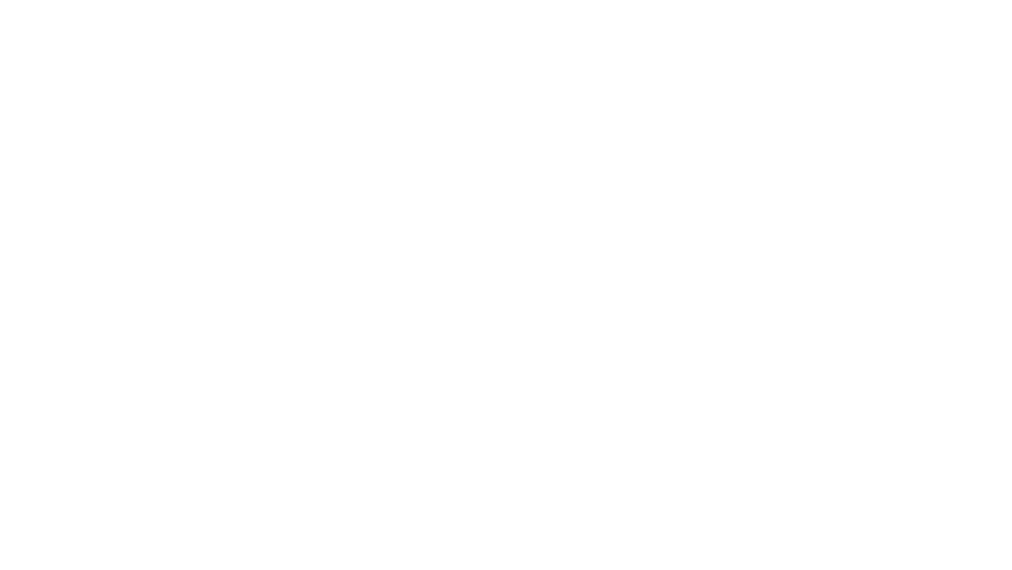
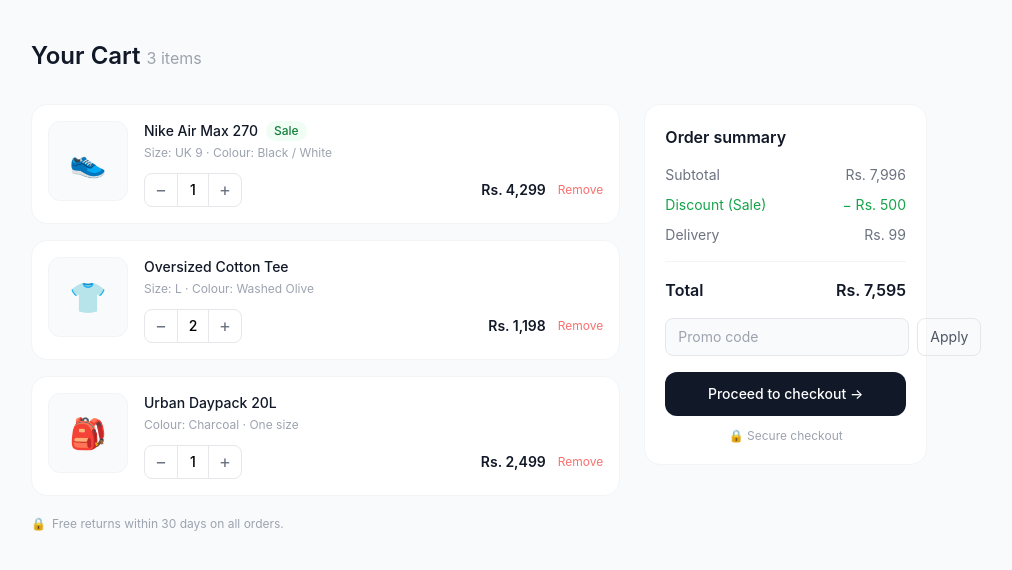
Before and after one commit to AadiAcharya/Do-kan, a React (Create React App) app in the folder frontend/: page /cart in a window 1280 px wide. Before the commit this address had no page. Shown: the top 570 px of the page, without its empty margins (161-1173 px from the left). Built offline with nearby package versions, Linux system fonts and the light colour scheme.

Commit message:
cart page

```diff
--- a/frontend/src/App.jsx
+++ b/frontend/src/App.jsx
@@ -4,6 +4,7 @@
 import LoginPage from "./pages/LoginPage";
 import DashboardPage from "./pages/DashboardPage";
 import AdminPage from "./pages/AdminPage";
+import Cart from "./constants/Cart"
 
 function App() {
   return (
@@ -13,6 +14,7 @@
         <Route path="/login" element={<LoginPage />} />
         <Route path="/dashboard" element={<DashboardPage />} />
         <Route path="/admin" element={<AdminPage />} />
+        <Route path="/cart" element={<Cart />} />
       </Routes>
     </Router>
   );
--- a/frontend/src/components/Header.jsx
+++ b/frontend/src/components/Header.jsx
@@ -1,7 +1,11 @@
 import React from "react";
+import { useNavigate} from "react-router-dom"
 import { ShoppingCart } from "lucide-react";
 
+
+
 const Header = () => {
+  const navigate = useNavigate()
   return (
     <header className="bg-white shadow">
       <div className="max-w-7xl mx-auto px-4 py-4">
@@ -11,7 +15,7 @@
             <button className="text-sm font-medium hover:text-primary-500">
               Help
             </button>
-            <button className="text-sm font-medium hover:text-primary-500">
+            <button onClick={()=> navigate("/cart")} className="text-sm font-medium hover:text-primary-500">
               Cart
             </button>
             <button className="text-sm font-medium hover:text-primary-500">
--- /dev/null
+++ b/frontend/src/constants/Cart.jsx
@@ -0,0 +1,202 @@
+import { useState } from "react";
+
+const initialItems = [
+  {
+    id: 1,
+    name: "Nike Air Max 270",
+    meta: "Size: UK 9  ·  Colour: Black / White",
+    emoji: "👟",
+    price: 4299,
+    qty: 1,
+    sale: true,
+  },
+  {
+    id: 2,
+    name: "Oversized Cotton Tee",
+    meta: "Size: L  ·  Colour: Washed Olive",
+    emoji: "👕",
+    price: 599,
+    qty: 2,
+    sale: false,
+  },
+  {
+    id: 3,
+    name: "Urban Daypack 20L",
+    meta: "Colour: Charcoal  ·  One size",
+    emoji: "🎒",
+    price: 2499,
+    qty: 1,
+    sale: false,
+  },
+];
+
+export default function Cart() {
+  const [items, setItems] = useState(initialItems);
+  const [promo, setPromo] = useState("");
+
+  const updateQty = (id, delta) => {
+    setItems((prev) =>
+      prev
+        .map((item) =>
+          item.id === id ? { ...item, qty: item.qty + delta } : item
+        )
+        .filter((item) => item.qty > 0)
+    );
+  };
+
+  const removeItem = (id) => setItems((prev) => prev.filter((i) => i.id !== id));
+
+  const subtotal = items.reduce((sum, i) => sum + i.price * i.qty, 0);
+  const discount = items.some((i) => i.sale) ? 500 : 0;
+  const delivery = 99;
+  const total = subtotal - discount + delivery;
+
+  return (
+    <div className="min-h-screen bg-gray-50 py-10 px-4">
+      <div className="max-w-4xl mx-auto">
+        {/* Header */}
+        <div className="mb-8">
+          <h1 className="text-2xl font-semibold text-gray-900">
+            Your Cart{" "}
+            <span className="text-base font-normal text-gray-400">
+              {items.length} item{items.length !== 1 ? "s" : ""}
+            </span>
+          </h1>
+        </div>
+
+        {items.length === 0 ? (
+          <div className="text-center py-24 text-gray-400">
+            <div className="text-5xl mb-4">🛒</div>
+            <p className="text-lg font-medium">Your cart is empty</p>
+            <p className="text-sm mt-1">Add some items to get started</p>
+          </div>
+        ) : (
+          <div className="grid grid-cols-1 lg:grid-cols-3 gap-6">
+            {/* Items */}
+            <div className="lg:col-span-2 flex flex-col gap-4">
+              {items.map((item) => (
+                <div
+                  key={item.id}
+                  className="bg-white rounded-2xl border border-gray-100 p-4 flex gap-4 items-start"
+                >
+                  {/* Thumbnail */}
+                  <div className="w-20 h-20 rounded-xl bg-gray-50 border border-gray-100 flex items-center justify-center text-3xl flex-shrink-0">
+                    {item.emoji}
+                  </div>
+
+                  {/* Info */}
+                  <div className="flex-1 min-w-0">
+                    <div className="flex items-center gap-2 mb-1">
+                      <p className="font-medium text-gray-900 text-sm truncate">
+                        {item.name}
+                      </p>
+                      {item.sale && (
+                        <span className="text-xs bg-green-50 text-green-700 px-2 py-0.5 rounded-full font-medium flex-shrink-0">
+                          Sale
+                        </span>
+                      )}
+                    </div>
+                    <p className="text-xs text-gray-400 mb-3">{item.meta}</p>
+
+                    <div className="flex items-center justify-between">
+                      {/* Qty control */}
+                      <div className="flex items-center border border-gray-200 rounded-lg overflow-hidden">
+                        <button
+                          onClick={() => updateQty(item.id, -1)}
+                          className="w-8 h-8 flex items-center justify-center text-gray-500 hover:bg-gray-50 transition-colors text-lg"
+                        >
+                          −
+                        </button>
+                        <span className="w-8 h-8 flex items-center justify-center text-sm font-medium border-x border-gray-200">
+                          {item.qty}
+                        </span>
+                        <button
+                          onClick={() => updateQty(item.id, 1)}
+                          className="w-8 h-8 flex items-center justify-center text-gray-500 hover:bg-gray-50 transition-colors text-lg"
+                        >
+                          +
+                        </button>
+                      </div>
+
+                      {/* Price + remove */}
+                      <div className="flex items-center gap-3">
+                        <span className="font-semibold text-gray-900 text-sm">
+                          Rs. {(item.price * item.qty).toLocaleString()}
+                        </span>
+                        <button
+                          onClick={() => removeItem(item.id)}
+                          className="text-xs text-red-400 hover:text-red-600 transition-colors"
+                        >
+                          Remove
+                        </button>
+                      </div>
+                    </div>
+                  </div>
+                </div>
+              ))}
+
+              <p className="text-xs text-gray-400 flex items-center gap-1.5 mt-1">
+                <span>🔒</span> Free returns within 30 days on all orders.
+              </p>
+            </div>
+
+            {/* Summary */}
+            <div className="lg:col-span-1">
+              <div className="bg-white rounded-2xl border border-gray-100 p-5 sticky top-6">
+                <h2 className="font-semibold text-gray-900 mb-4">
+                  Order summary
+                </h2>
+
+                <div className="space-y-2.5 text-sm">
+                  <div className="flex justify-between text-gray-500">
+                    <span>Subtotal</span>
+                    <span>Rs. {subtotal.toLocaleString()}</span>
+                  </div>
+                  {discount > 0 && (
+                    <div className="flex justify-between text-green-600">
+                      <span>Discount (Sale)</span>
+                      <span>− Rs. {discount.toLocaleString()}</span>
+                    </div>
+                  )}
+                  <div className="flex justify-between text-gray-500">
+                    <span>Delivery</span>
+                    <span>Rs. {delivery}</span>
+                  </div>
+                </div>
+
+                <div className="border-t border-gray-100 my-4" />
+
+                <div className="flex justify-between font-semibold text-gray-900">
+                  <span>Total</span>
+                  <span>Rs. {total.toLocaleString()}</span>
+                </div>
+
+                {/* Promo */}
+                <div className="flex gap-2 mt-4">
+                  <input
+                    type="text"
+                    value={promo}
+                    onChange={(e) => setPromo(e.target.value)}
+                    placeholder="Promo code"
+                    className="flex-1 text-sm px-3 py-2 border border-gray-200 rounded-lg bg-gray-50 outline-none focus:border-gray-400 transition-colors"
+                  />
+                  <button className="text-sm px-3 py-2 border border-gray-200 rounded-lg hover:bg-gray-50 transition-colors text-gray-600">
+                    Apply
+                  </button>
+                </div>
+
+                <button className="mt-4 w-full bg-gray-900 text-white text-sm font-medium py-3 rounded-xl hover:bg-gray-800 transition-colors">
+                  Proceed to checkout →
+                </button>
+
+                <p className="text-xs text-gray-400 text-center mt-3">
+                  🔒 Secure checkout
+                </p>
+              </div>
+            </div>
+          </div>
+        )}
+      </div>
+    </div>
+  );
+}
```
